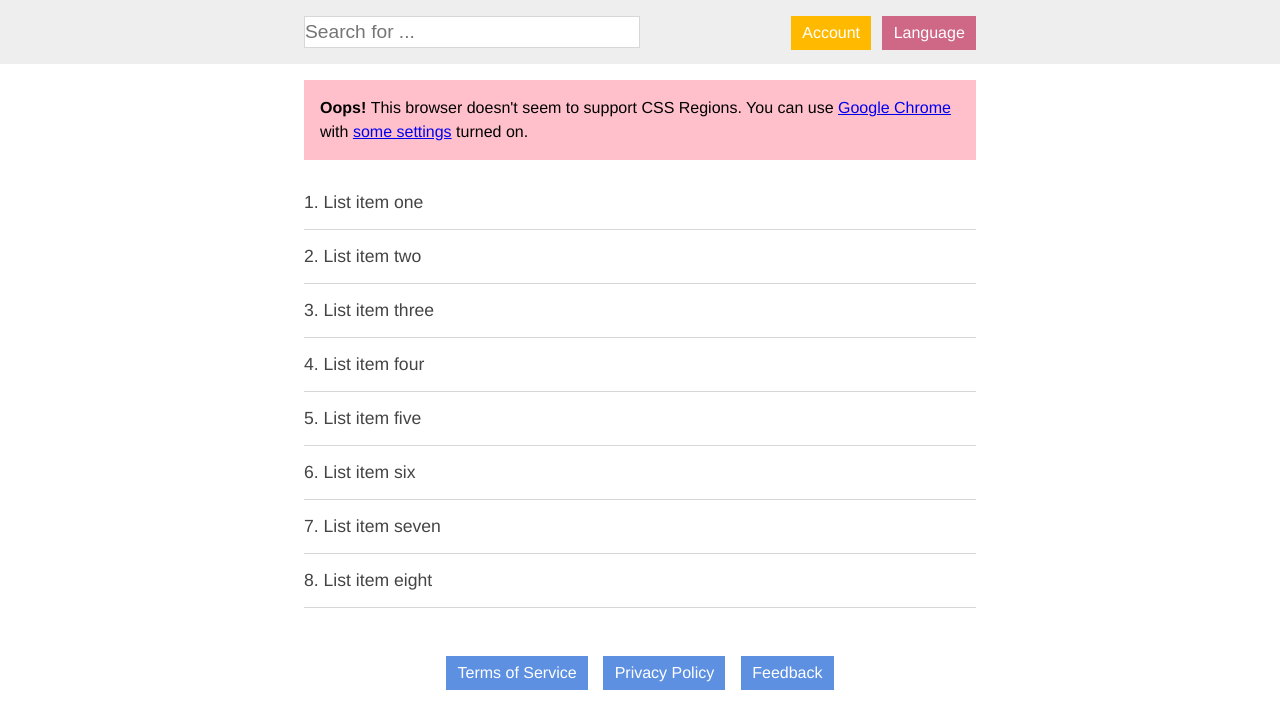
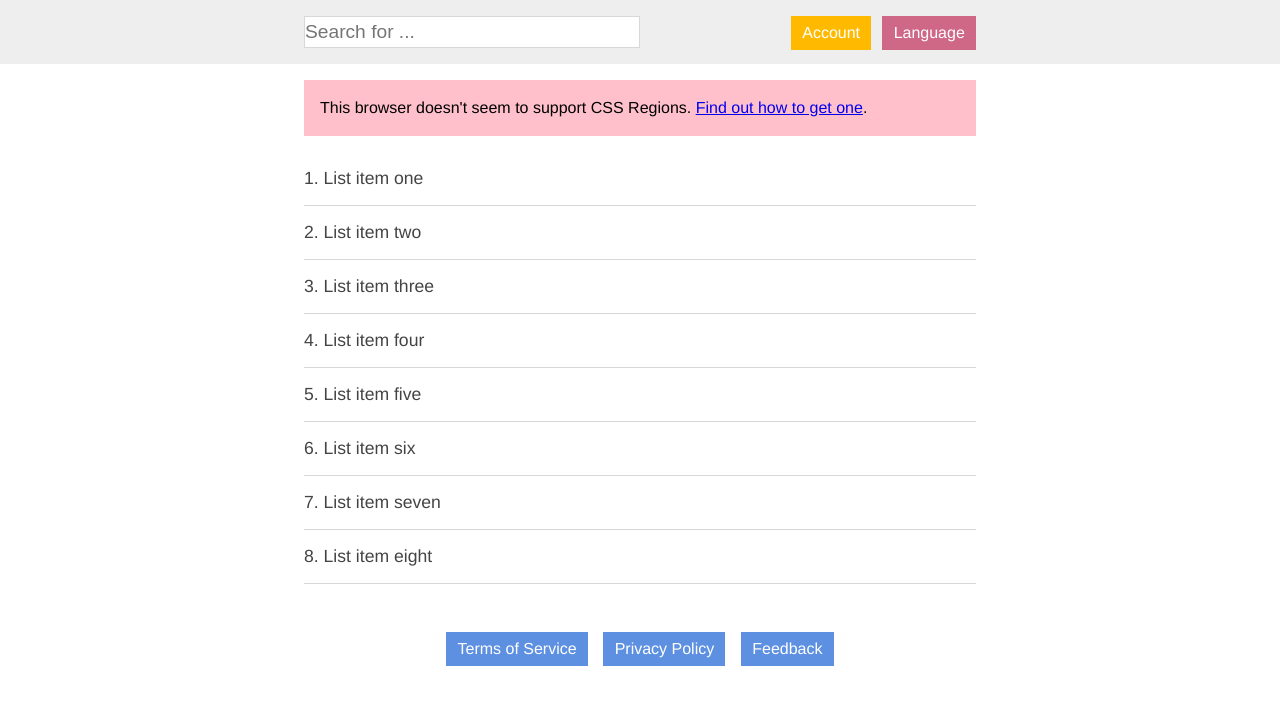
Before and after one commit to adobe-webplatform/regions-adaptive, a plain HTML site: page index.html in a window 1280 px wide. Drawn offline with Linux system fonts and the light colour scheme.

Commit message:
remove mention to Google in browser support tip

```diff
--- a/index.html
+++ b/index.html
@@ -248,9 +248,8 @@
     var p = function(){ h.push.apply(h, arguments) }
     var tip = document.querySelector('.tip')
 
-    p('<strong>Oops! </strong>')
     p('This browser doesn\'t seem to support CSS Regions. ')
-    p('You can use <a href="https://www.google.com/intl/en/chrome/browser/" target="_blank">Google Chrome</a> with <a href="http://adobe.github.com/web-platform/samples/css-regions/#enable-regions" target="_blank">some settings</a> turned on.')
+    p('<a href="http://html.adobe.com/webplatform/enable/" target="_blank">Find out how to get one</a>.')
 
     tip.classList.add('warning')
     tip.innerHTML = h.join('')
```
